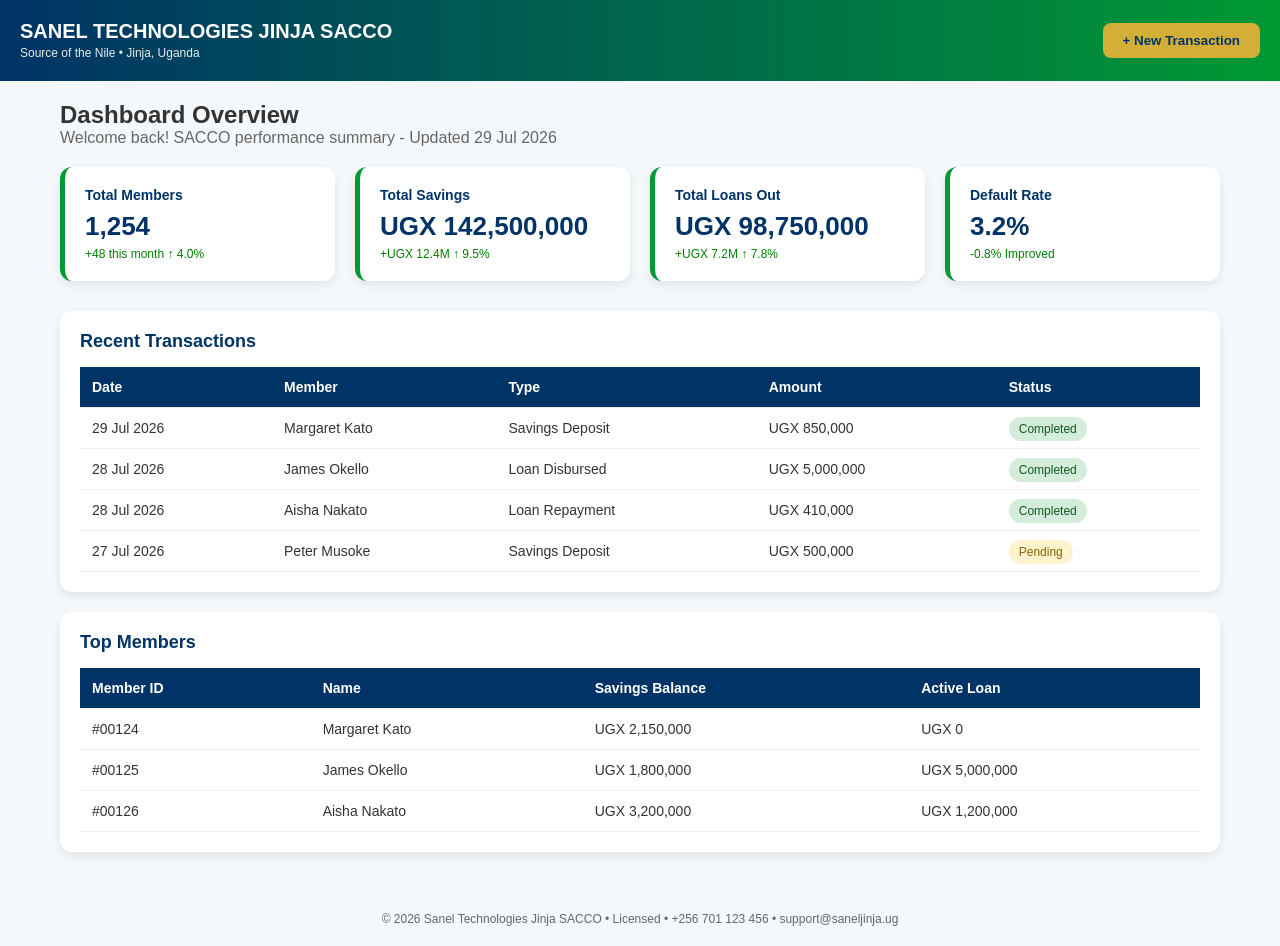
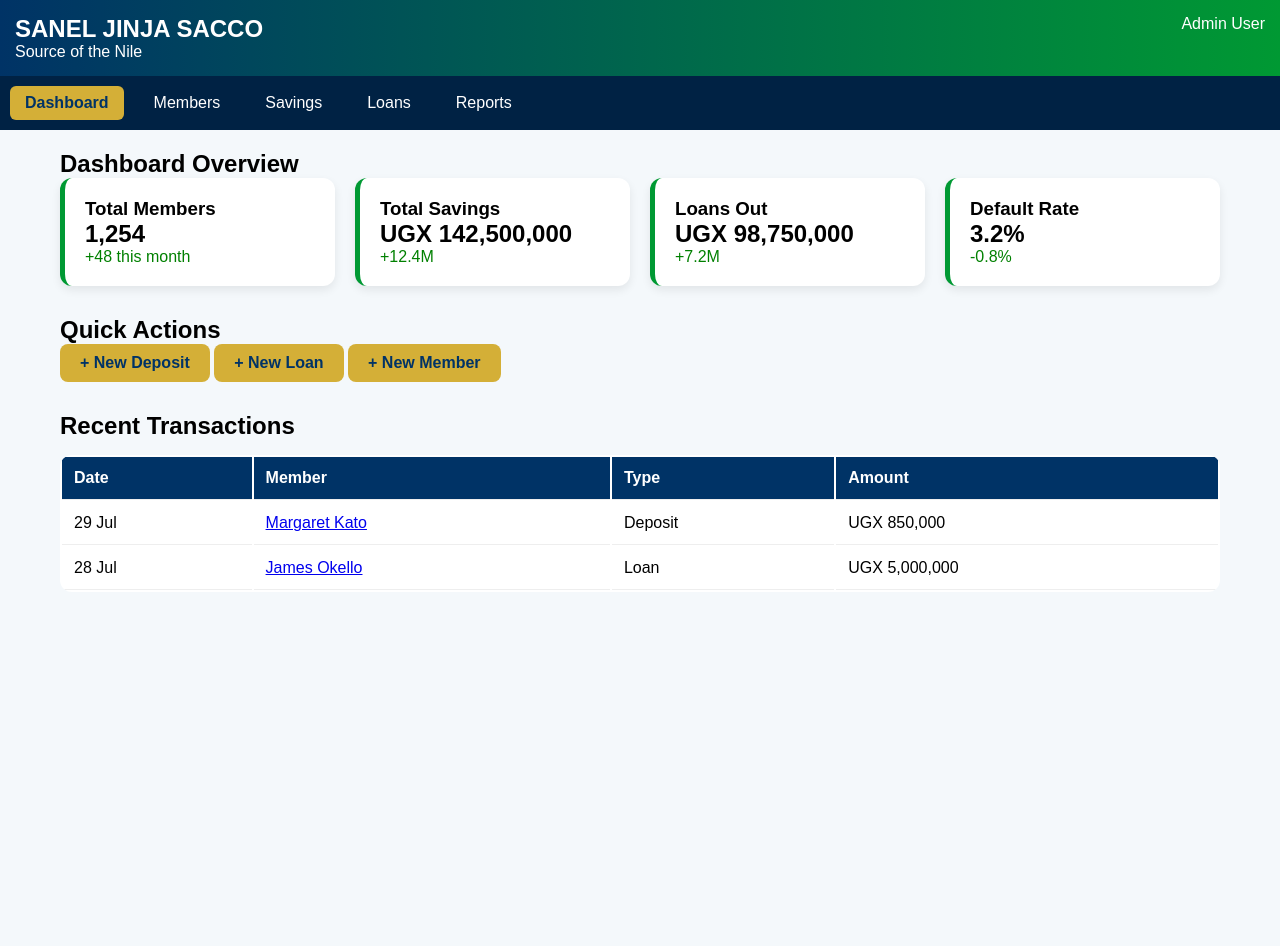
Before and after one commit to ssekanjakko-bot/ug, a plain HTML site: page index.html in a window 1280 px wide. After the commit the page ends 800 px from the top, so only its background shows below. Drawn offline with Linux system fonts and the light colour scheme.

Commit message:
Update index.html

```diff
--- a/index.html
+++ b/index.html
@@ -3,119 +3,60 @@
 <head>
 <meta charset="UTF-8">
 <meta name="viewport" content="width=device-width, initial-scale=1.0">
-  <title>Sanel Technologies Jinja SACCO</title>
+<title>Sanel Jinja SACCO</title>
 <style>
-    *{margin:0;padding:0;box-sizing:border-box;font-family:'Poppins',Arial,sans-serif}
-    body{background:#f4f8fb;color:#333}
-    header{background:linear-gradient(90deg,#003366,#009933);color:white;padding:20px;display:flex;justify-content:space-between;align-items:center}
-    header h1{font-size:20px}
-    header span{font-size:12px;opacity:0.9}
+*{margin:0;padding:0;box-sizing:border-box;font-family:'Poppins',Arial}
+body{background:#f4f8fb}
+header{background:linear-gradient(90deg,#003366,#009933);color:white;padding:15px;display:flex;justify-content:space-between}
+nav{background:#002244;padding:10px;display:flex;gap:15px;overflow-x:auto}
+nav a{color:white;text-decoration:none;padding:8px 15px;border-radius:6px;white-space:nowrap}
+nav a.active, nav a:hover{background:#D4AF37;color:#003366;font-weight:bold}
 .container{padding:20px;max-width:1200px;margin:auto}
-    .cards{display:grid;grid-template-columns:repeat(auto-fit,minmax(250px,1fr));gap:20px;margin-bottom:30px}
+.cards{display:grid;grid-template-columns:repeat(auto-fit,minmax(250px,1fr));gap:20px}
 .card{background:white;padding:20px;border-radius:12px;box-shadow:0 4px 10px rgba(0,0,0,0.08);border-left:5px solid #009933}
-    .card h3{color:#003366;font-size:14px;margin-bottom:8px}
-    .card h2{font-size:26px;color:#003366}
-    .card p{font-size:12px;color:green;margin-top:5px}
-    .section{background:white;padding:20px;border-radius:12px;box-shadow:0 4px 10px rgba(0,0,0,0.08);margin-bottom:20px}
-    .section h2{color:#003366;margin-bottom:15px;font-size:18px}
-    table{width:100%;border-collapse:collapse}
-    th,td{padding:12px;text-align:left;border-bottom:1px solid #eee;font-size:14px}
+.btn{background:#D4AF37;color:#003366;padding:10px 20px;border:none;border-radius:8px;font-weight:bold;cursor:pointer;text-decoration:none;display:inline-block}
+table{width:100%;background:white;border-radius:12px;overflow:hidden;margin-top:15px}
+th,td{padding:12px;text-align:left;border-bottom:1px solid #eee}
 th{background:#003366;color:white}
-    .btn{background:#D4AF37;color:#003366;padding:10px 20px;border:none;border-radius:8px;font-weight:bold;cursor:pointer}
-    .status{padding:5px 10px;border-radius:20px;font-size:12px}
-    .completed{background:#d4edda;color:#155724}
-    .pending{background:#fff3cd;color:#856404}
-    footer{text-align:center;padding:20px;font-size:12px;color:#666}
-    @media(max-width:768px){header h1{font-size:16px}}
 </style>
 </head>
 <body>
 
 <header>
-  <div>
-    <h1>SANEL TECHNOLOGIES JINJA SACCO</h1>
-    <span>Source of the Nile • Jinja, Uganda</span>
-  </div>
-  <button class="btn">+ New Transaction</button>
+  <div><h2>SANEL JINJA SACCO</h2><span>Source of the Nile</span></div>
+  <div>Admin User</div>
 </header>
+
+<nav>
+  <a href="index.html" class="active">Dashboard</a>
+  <a href="members.html">Members</a>
+  <a href="savings.html">Savings</a>
+  <a href="loans.html">Loans</a>
+  <a href="reports.html">Reports</a>
+</nav>
 
 <div class="container">
   <h2>Dashboard Overview</h2>
-  <p style="margin-bottom:20px;color:#666">Welcome back! SACCO performance summary - Updated 29 Jul 2026</p>
 
-  <!-- 4 CARDS -->
   <div class="cards">
-    <div class="card">
-      <h3>Total Members</h3>
-      <h2>1,254</h2>
-      <p>+48 this month ↑ 4.0%</p>
-    </div>
-    <div class="card">
-      <h3>Total Savings</h3>
-      <h2>UGX 142,500,000</h2>
-      <p>+UGX 12.4M ↑ 9.5%</p>
-    </div>
-    <div class="card">
-      <h3>Total Loans Out</h3>
-      <h2>UGX 98,750,000</h2>
-      <p>+UGX 7.2M ↑ 7.8%</p>
-    </div>
-    <div class="card">
-      <h3>Default Rate</h3>
-      <h2>3.2%</h2>
-      <p>-0.8% Improved</p>
-    </div>
+    <div class="card"><h3>Total Members</h3><h2>1,254</h2><p style="color:green">+48 this month</p></div>
+    <div class="card"><h3>Total Savings</h3><h2>UGX 142,500,000</h2><p style="color:green">+12.4M</p></div>
+    <div class="card"><h3>Loans Out</h3><h2>UGX 98,750,000</h2><p style="color:green">+7.2M</p></div>
+    <div class="card"><h3>Default Rate</h3><h2>3.2%</h2><p style="color:green">-0.8%</p></div>
   </div>
 
-  <!-- RECENT TRANSACTIONS -->
-  <div class="section">
-    <h2>Recent Transactions</h2>
+  <h2 style="margin-top:30px">Quick Actions</h2>
+  <a href="savings.html" class="btn">+ New Deposit</a>
+  <a href="loans.html" class="btn">+ New Loan</a>
+  <a href="members.html" class="btn">+ New Member</a>
+
+  <h2 style="margin-top:30px">Recent Transactions</h2>
   <table>
-      <tr>
-        <th>Date</th><th>Member</th><th>Type</th><th>Amount</th><th>Status</th>
-      </tr>
-      <tr>
-        <td>29 Jul 2026</td><td>Margaret Kato</td><td>Savings Deposit</td><td>UGX 850,000</td>
-        <td><span class="status completed">Completed</span></td>
-      </tr>
-      <tr>
-        <td>28 Jul 2026</td><td>James Okello</td><td>Loan Disbursed</td><td>UGX 5,000,000</td>
-        <td><span class="status completed">Completed</span></td>
-      </tr>
-      <tr>
-        <td>28 Jul 2026</td><td>Aisha Nakato</td><td>Loan Repayment</td><td>UGX 410,000</td>
-        <td><span class="status completed">Completed</span></td>
-      </tr>
-      <tr>
-        <td>27 Jul 2026</td><td>Peter Musoke</td><td>Savings Deposit</td><td>UGX 500,000</td>
-        <td><span class="status pending">Pending</span></td>
-      </tr>
+    <tr><th>Date</th><th>Member</th><th>Type</th><th>Amount</th></tr>
+    <tr><td>29 Jul</td><td><a href="members.html">Margaret Kato</a></td><td>Deposit</td><td>UGX 850,000</td></tr>
+    <tr><td>28 Jul</td><td><a href="members.html">James Okello</a></td><td>Loan</td><td>UGX 5,000,000</td></tr>
   </table>
 </div>
 
-  <!-- MEMBERS TABLE -->
-  <div class="section">
-    <h2>Top Members</h2>
-    <table>
-      <tr>
-        <th>Member ID</th><th>Name</th><th>Savings Balance</th><th>Active Loan</th>
-      </tr>
-      <tr>
-        <td>#00124</td><td>Margaret Kato</td><td>UGX 2,150,000</td><td>UGX 0</td>
-      </tr>
-      <tr>
-        <td>#00125</td><td>James Okello</td><td>UGX 1,800,000</td><td>UGX 5,000,000</td>
-      </tr>
-      <tr>
-        <td>#00126</td><td>Aisha Nakato</td><td>UGX 3,200,000</td><td>UGX 1,200,000</td>
-      </tr>
-    </table>
-  </div>
-</div>
-
-<footer>
-  © 2026 Sanel Technologies Jinja SACCO • Licensed • +256 701 123 456 • support@saneljinja.ug
-</footer>
-
 </body>
 </html>
```
Lines whose indentation alone changed are shown as unchanged.
